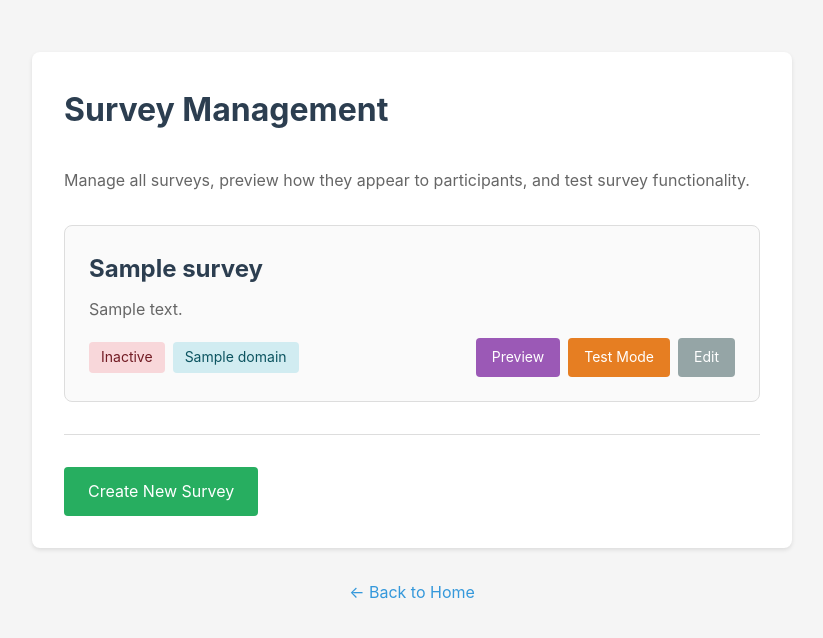
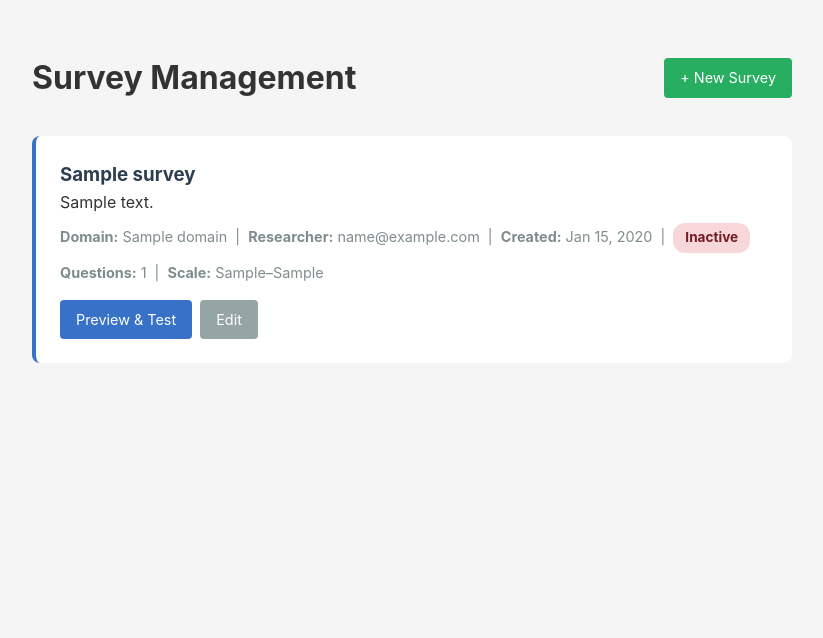
Before and after one commit to JamesSwatton/aphantasia-platform, a Django app: template templates/surveys/survey_list.html in a window 1280 px wide. Shown: the part 110-748 px from the top of the page, without its empty margins (228-1051 px from the left). Run offline with Django 5.2, Linux system fonts and the light colour scheme; the template is opened without the code that fills it: most values are stand-ins (such as "Sample title", 1, 10 or a date in 2020); data that the repository does not hold is empty.

Commit message:
Improve survey management UX and simplify test workflow
This commit improves the survey management experience and aligns it with
the task management workflow:

1. Survey Management Page Styling:
   - Unified styling with task management page (cohesive design)
   - Added proper CSS classes (.survey-card, .btn, .status-badge, etc.)
   - Card layout with left border accent matching tasks
   - Page header with "New Survey" button in top-right
   - Improved metadata display (domain, researcher, created date, status)
   - Additional info: question count, scale range, randomization indicator
   - Consistent button styling and hover effects
   - "No Surveys Yet" empty state matching task page

2. Simplified Test Workflow:
   - Removed separate "Test Mode" button - now just "Preview & Test"
   - Preview now allows submission (matching task preview behavior)
   - Data automatically saved with is_test=True flag
   - Single informative banner explaining test data handling
   - Removed test mode query parameter and conditional logic

3. Test Response Summary Table:
   - Restored immediate summary view after test submission
   - Shows question IDs, text, selected values, stored values, and labels
   - Highlights reverse-coded questions with [RC] indicator
   - Yellow background on stored values for reverse-coded questions
   - Data is saved to database AND displayed for immediate review
   - Provides convenient overview while maintaining data persistence

4. View Updates:
   - Simplified survey_preview view (removed test_mode parameter)
   - Build display_responses list for summary table
   - Updated redirect message for researchers
   - Changed success message to reference summary table

Benefits:
- Consistent UX between surveys and tasks
- Single-click testing workflow (no mode switching)
- Immediate feedback with persistent data storage
- Better visual hierarchy and information display
- Professional, cohesive interface across management pages

🤖 Generated with [Claude Code](https://claude.com/claude-code)

Co-Authored-By: Claude <noreply@anthropic.com>

```diff
--- a/templates/surveys/survey_list.html
+++ b/templates/surveys/survey_list.html
@@ -1,71 +1,157 @@
 {% extends "base.html" %}
 
-{% block title %}Surveys - Research Platform{% endblock %}
+{% block title %}Survey Management - Research Platform{% endblock %}
+
+{% block extra_css %}
+<style>
+    .survey-card {
+        background: white;
+        border-radius: 8px;
+        padding: 1.5rem;
+        margin-bottom: 1.5rem;
+        border-left: 4px solid #3771c8;
+    }
+
+    .survey-card h3 {
+        margin-top: 0;
+        color: #2c3e50;
+    }
+
+    .survey-meta {
+        color: #7f8c8d;
+        font-size: 0.9rem;
+        margin: 0.5rem 0;
+    }
+
+    .survey-actions {
+        margin-top: 1rem;
+        display: flex;
+        gap: 0.5rem;
+        flex-wrap: wrap;
+    }
+
+    .btn {
+        padding: 0.5rem 1rem;
+        border: none;
+        border-radius: 4px;
+        cursor: pointer;
+        text-decoration: none;
+        display: inline-block;
+        font-size: 0.9rem;
+    }
+
+    .btn-primary {
+        background-color: #3771c8;
+        color: white;
+    }
+
+    .btn-secondary {
+        background-color: #95a5a6;
+        color: white;
+    }
+
+    .btn-warning {
+        background-color: #e67e22;
+        color: white;
+    }
+
+    .btn-success {
+        background-color: #27ae60;
+        color: white;
+    }
+
+    .btn:hover {
+        opacity: 0.9;
+    }
+
+    .status-badge {
+        display: inline-block;
+        padding: 0.25rem 0.75rem;
+        border-radius: 12px;
+        font-size: 0.85rem;
+        font-weight: bold;
+    }
+
+    .status-active {
+        background-color: #d4edda;
+        color: #155724;
+    }
+
+    .status-inactive {
+        background-color: #f8d7da;
+        color: #721c24;
+    }
+
+    .domain-badge {
+        display: inline-block;
+        padding: 0.25rem 0.75rem;
+        border-radius: 12px;
+        font-size: 0.85rem;
+        background-color: #d1ecf1;
+        color: #0c5460;
+    }
+
+    .page-header {
+        display: flex;
+        justify-content: space-between;
+        align-items: center;
+        margin-bottom: 2rem;
+    }
+
+    .no-surveys {
+        text-align: center;
+        padding: 3rem;
+        color: #7f8c8d;
+    }
+</style>
+{% endblock %}
 
 {% block content %}
-<div class="card">
-    <h1 style="margin-bottom: 2rem; color: #2c3e50;">
-        Survey Management
-    </h1>
-
-    <p style="color: #666; margin-bottom: 2rem;">
-        Manage all surveys, preview how they appear to participants, and test survey functionality.
-    </p>
+<div class="page-header">
+    <h1>Survey Management</h1>
+    <a href="/admin/surveys/survey/add/" class="btn btn-success">+ New Survey</a>
+</div>
 
 {% if surveys %}
-        <div style="display: flex; flex-direction: column; gap: 1rem;">
     {% for survey in surveys %}
-                <div style="border: 1px solid #ddd; border-radius: 8px; padding: 1.5rem; background-color: #fafafa;">
-                    <h2 style="margin-bottom: 0.5rem; color: #2c3e50;">{{ survey.title }}</h2>
+    <div class="survey-card">
+        <h3>{{ survey.title }}</h3>
+        <p>{{ survey.description|truncatewords:30 }}</p>
 
-                    <p style="color: #666; margin-bottom: 1rem;">{{ survey.description }}</p>
+        <div class="survey-meta">
+            <strong>Domain:</strong> {{ survey.domain|default:"Uncategorized" }} &nbsp;|&nbsp;
+            <strong>Researcher:</strong> {{ survey.researcher.email }} &nbsp;|&nbsp;
+            <strong>Created:</strong> {{ survey.created_at|date:"M d, Y" }} &nbsp;|&nbsp;
+            <span class="status-badge {% if survey.is_active %}status-active{% else %}status-inactive{% endif %}">
+                {% if survey.is_active %}Active{% else %}Inactive{% endif %}
+            </span>
+        </div>
 
-                    <div style="display: flex; justify-content: space-between; align-items: center; flex-wrap: wrap; gap: 0.5rem;">
-                        <div style="display: flex; gap: 0.5rem; align-items: center;">
-                            {% if survey.is_active %}
-                                <span style="background-color: #d4edda; color: #155724; padding: 0.25rem 0.75rem; border-radius: 4px; font-size: 0.875rem;">Active</span>
-                            {% else %}
-                                <span style="background-color: #f8d7da; color: #721c24; padding: 0.25rem 0.75rem; border-radius: 4px; font-size: 0.875rem;">Inactive</span>
-                            {% endif %}
-
-                            {% if survey.domain %}
-                                <span style="background-color: #d1ecf1; color: #0c5460; padding: 0.25rem 0.75rem; border-radius: 4px; font-size: 0.875rem;">{{ survey.domain.name }}</span>
+        <div class="survey-meta">
+            <strong>Questions:</strong> {{ survey.questions.count }} &nbsp;|&nbsp;
+            <strong>Scale:</strong> {{ survey.min_value }}–{{ survey.max_value }}
+            {% if survey.randomize_questions %}
+            &nbsp;|&nbsp; <strong>Randomized</strong>
             {% endif %}
         </div>
 
-                        <div style="display: flex; gap: 0.5rem;">
-                            <a href="{% url 'surveys:survey_preview' survey.pk %}"
-                               style="display: inline-block; background-color: #9b59b6; color: white; padding: 0.5rem 1rem; border-radius: 4px; text-decoration: none; font-size: 0.875rem;">
-                                Preview
+        <div class="survey-actions">
+            <a href="{% url 'surveys:survey_preview' survey.pk %}" class="btn btn-primary">
+                Preview & Test
             </a>
-                            <a href="{% url 'surveys:survey_preview' survey.pk %}?test_mode=true"
-                               style="display: inline-block; background-color: #e67e22; color: white; padding: 0.5rem 1rem; border-radius: 4px; text-decoration: none; font-size: 0.875rem;">
-                                Test Mode
-                            </a>
-                            <a href="/admin/surveys/survey/{{ survey.pk }}/change/"
-                               style="display: inline-block; background-color: #95a5a6; color: white; padding: 0.5rem 1rem; border-radius: 4px; text-decoration: none; font-size: 0.875rem;">
+            <a href="/admin/surveys/survey/{{ survey.pk }}/change/" class="btn btn-secondary">
                 Edit
             </a>
         </div>
     </div>
-                </div>
     {% endfor %}
-        </div>
 {% else %}
-        <p style="text-align: center; color: #666; padding: 2rem;">
-            No surveys have been created yet.
-        </p>
-    {% endif %}
-
-    <div style="margin-top: 2rem; padding-top: 2rem; border-top: 1px solid #ddd;">
-        <a href="/admin/surveys/survey/add/"
-           style="display: inline-block; background-color: #27ae60; color: white; padding: 0.75rem 1.5rem; border-radius: 4px; text-decoration: none;">
-            Create New Survey
+    <div class="no-surveys">
+        <h2>No Surveys Yet</h2>
+        <p>Create your first survey to get started.</p>
+        <a href="/admin/surveys/survey/add/" class="btn btn-primary">
+            + Create Survey
         </a>
     </div>
-</div>
-
-<div style="margin-top: 1rem; text-align: center;">
-    <a href="/" style="color: #3498db; text-decoration: none;">← Back to Home</a>
-</div>
+{% endif %}
 {% endblock %}
```
Also changed, not shown: surveys/views.py (+47 -12 lines), templates/surveys/survey_detail.html (+50 -24 lines). Lines whose indentation alone changed are shown as unchanged.
